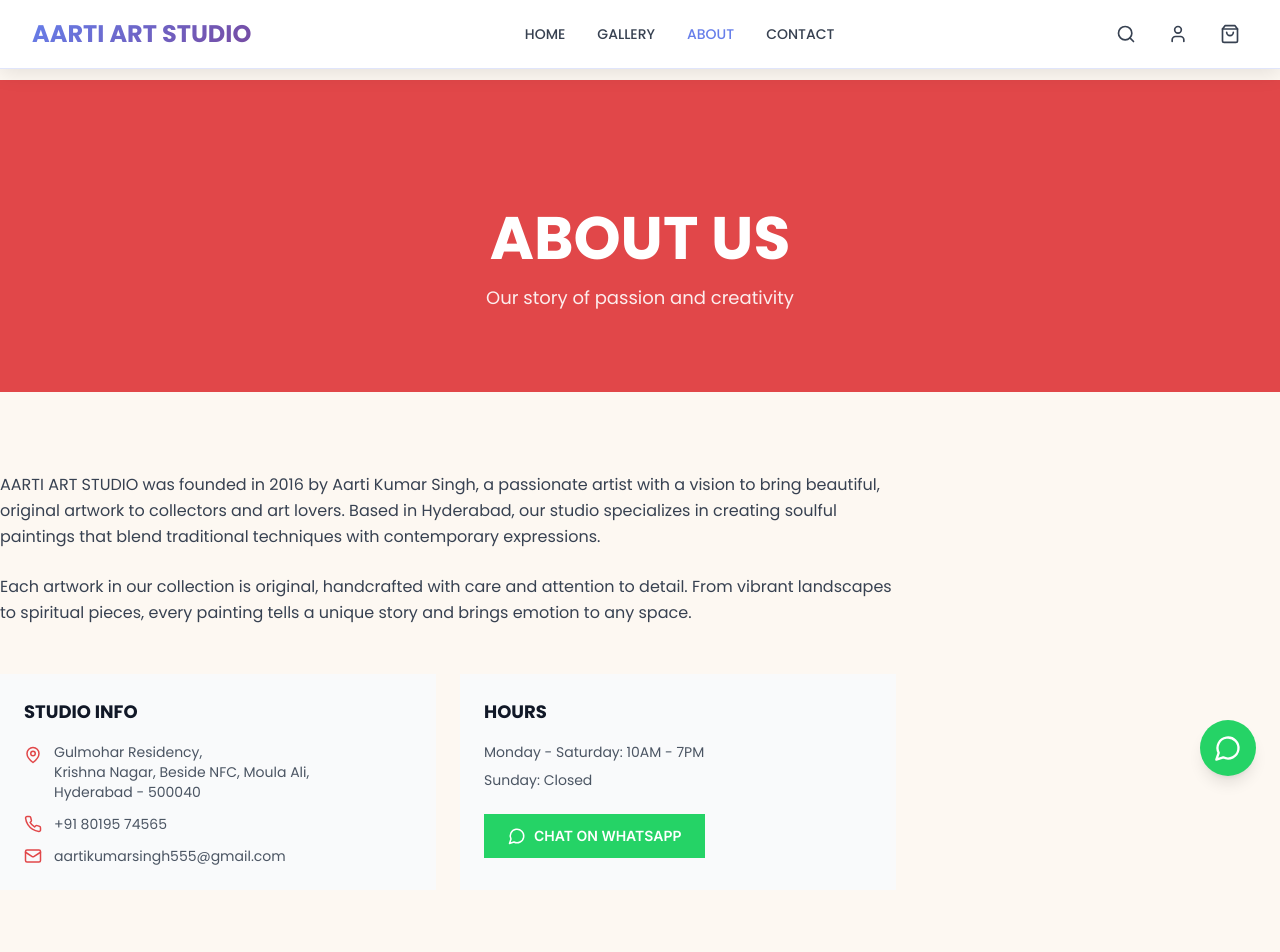
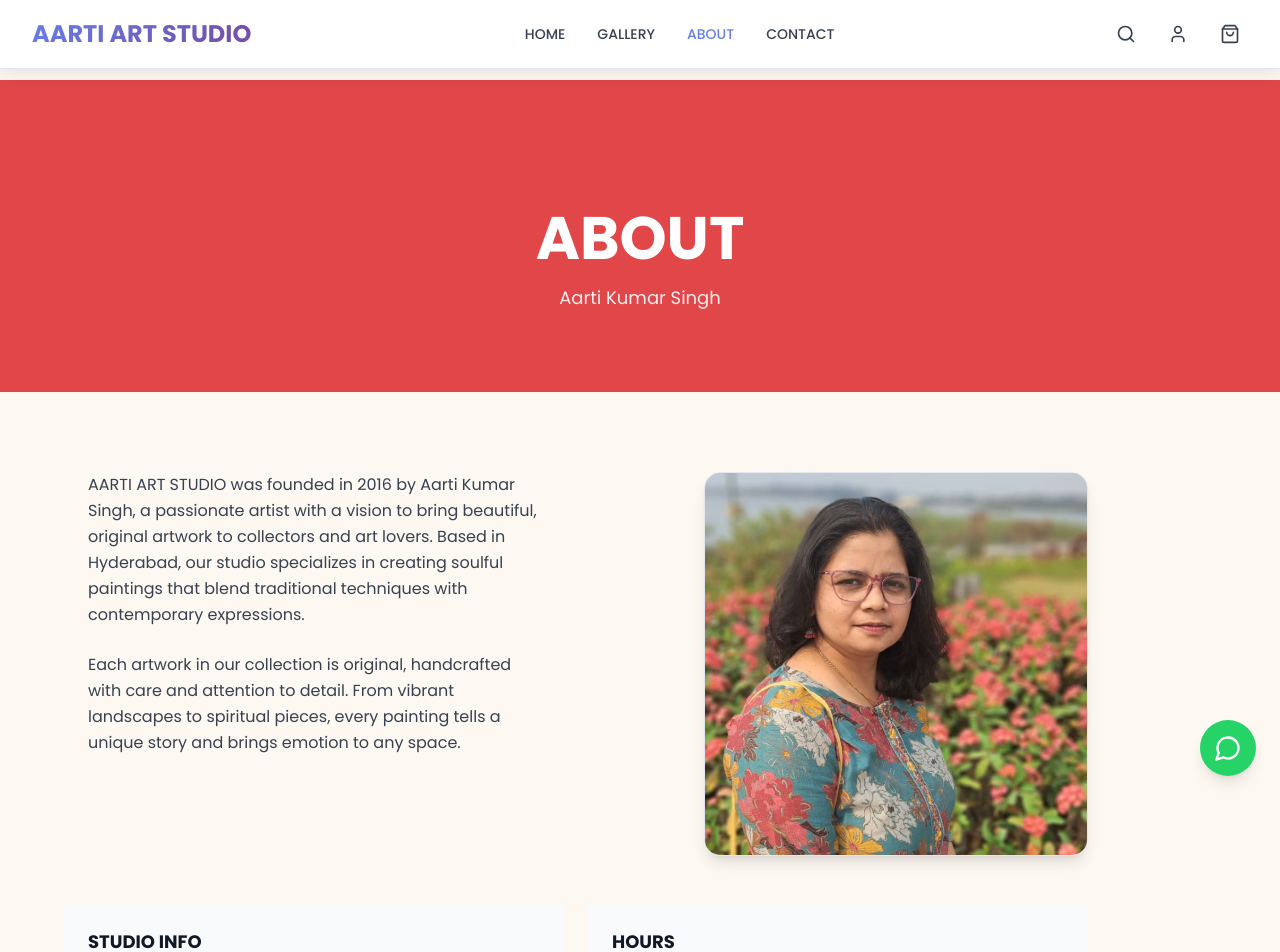
Before and after one commit to aartikumarsingh/AartiArtStudio, a React (Vite) app: page /about in a window 1280 px wide. Shown: the top 952 px of the page. Built offline with nearby package versions, Linux system fonts and the light colour scheme.

Commit message:
Update AboutUs.jsx

```diff
--- a/src/pages/AboutUs.jsx
+++ b/src/pages/AboutUs.jsx
@@ -6,30 +6,46 @@ export default function About() {
       {/* Hero */}
       <div className="bg-[#E14749] pt-32 pb-20">
         <div className="container-custom text-center text-white">
-          <h1 className="font-montserrat text-4xl md:text-6xl font-bold mb-4">ABOUT US</h1>
+          <h1 className="font-montserrat text-4xl md:text-6xl font-bold mb-4">ABOUT</h1>
           <p className="font-poppins text-lg text-white/90 max-w-2xl mx-auto">
-            Our story of passion and creativity
+            Aarti Kumar Singh
           </p>
         </div>
       </div>
 
       {/* Content */}
       <section className="py-20">
-        <div className="container-custom max-w-4xl">
-          <div className="prose prose-lg mx-auto">
+        <div className="container-custom max-w-6xl px-6 md:px-10 lg:px-16">
+          {/* Story + Photo */}
+          <div className="grid grid-cols-1 md:grid-cols-2 gap-10 md:gap-14 items-start">
+            {/* Left: Story text with proper left margin */}
+            <div className="prose prose-lg md:pl-4 lg:pl-6 order-2 md:order-1">
               <p className="font-poppins text-gray-700 leading-relaxed mb-6">
                 AARTI ART STUDIO was founded in 2016 by Aarti Kumar Singh, a passionate artist
                 with a vision to bring beautiful, original artwork to collectors and art lovers.
                 Based in Hyderabad, our studio specializes in creating soulful paintings that
                 blend traditional techniques with contemporary expressions.
               </p>
-
               <p className="font-poppins text-gray-700 leading-relaxed mb-6">
                 Each artwork in our collection is original, handcrafted with care and attention
                 to detail. From vibrant landscapes to spiritual pieces, every painting tells a
                 unique story and brings emotion to any space.
               </p>
+            </div>
 
+            {/* Right: Artist photo */}
+            <div className="order-1 md:order-2 flex justify-center md:justify-end">
+              <div className="w-full max-w-sm rounded-2xl overflow-hidden shadow-lg border border-gray-200">
+                <img
+                  src="/images/artist-profile.jpeg"
+                  alt="Aarti Kumar Singh, founder of Aarti Art Studio"
+                  className="w-full h-auto object-cover"
+                />
+              </div>
+            </div>
+          </div>
+
+          {/* Studio Info + Hours */}
           <div className="grid grid-cols-1 md:grid-cols-2 gap-6 mt-12">
             <div className="bg-gray-50 p-6">
               <h3 className="font-montserrat text-lg font-bold text-gray-900 mb-4">STUDIO INFO</h3>
@@ -71,7 +87,6 @@ export default function About() {
             </div>
           </div>
         </div>
-        </div>
       </section>
     </>
   );
```
Lines whose indentation alone changed are shown as unchanged.
